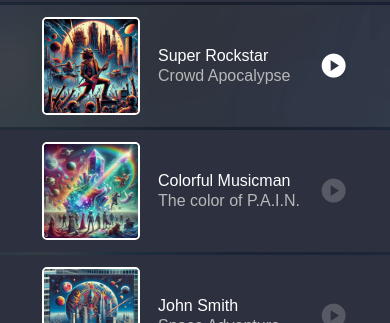
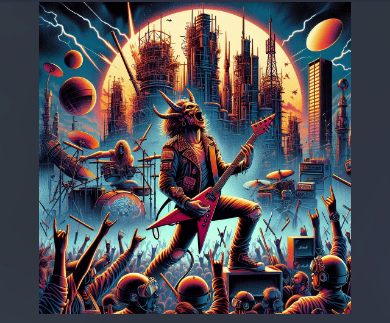
Before and after one commit to ProgrammerMarcus/lexicon-media-player, a plain HTML site: page index.html in a window 390 px wide. Shown: the part 58-381 px from the top of the page. Drawn offline with Linux system fonts and the light colour scheme.

Commit message:
improved mobile responsivness

```diff
--- a/style.css
+++ b/style.css
@@ -30,6 +30,7 @@ body {
 }
 
 .navbar {
+    position: sticky;
     display: flex;
     justify-content: space-between;
     align-items: center;
@@ -86,7 +87,6 @@ body {
         }
     }
 
-    /* Requires browser newer than August 2023 */
     .album-image {
         max-width: 80%;
         max-height: 60%;
@@ -231,11 +231,24 @@ body {
     }
 }
 
-@media (width < 400px) {
+@media (width < 770px) {
+    body {
+        overflow: auto;
+    }
+    .root {
+        display: flex;
+        flex-direction: column;
+        overflow: auto;
+    }
     .player {
-        display: none;
+        order: -1;
+        border: none;
+    }
+    .album-image {
+        margin-bottom: 1rem;
     }
     .tracks {
         border: none;
+        height: fit-content;
     }
 }
```
